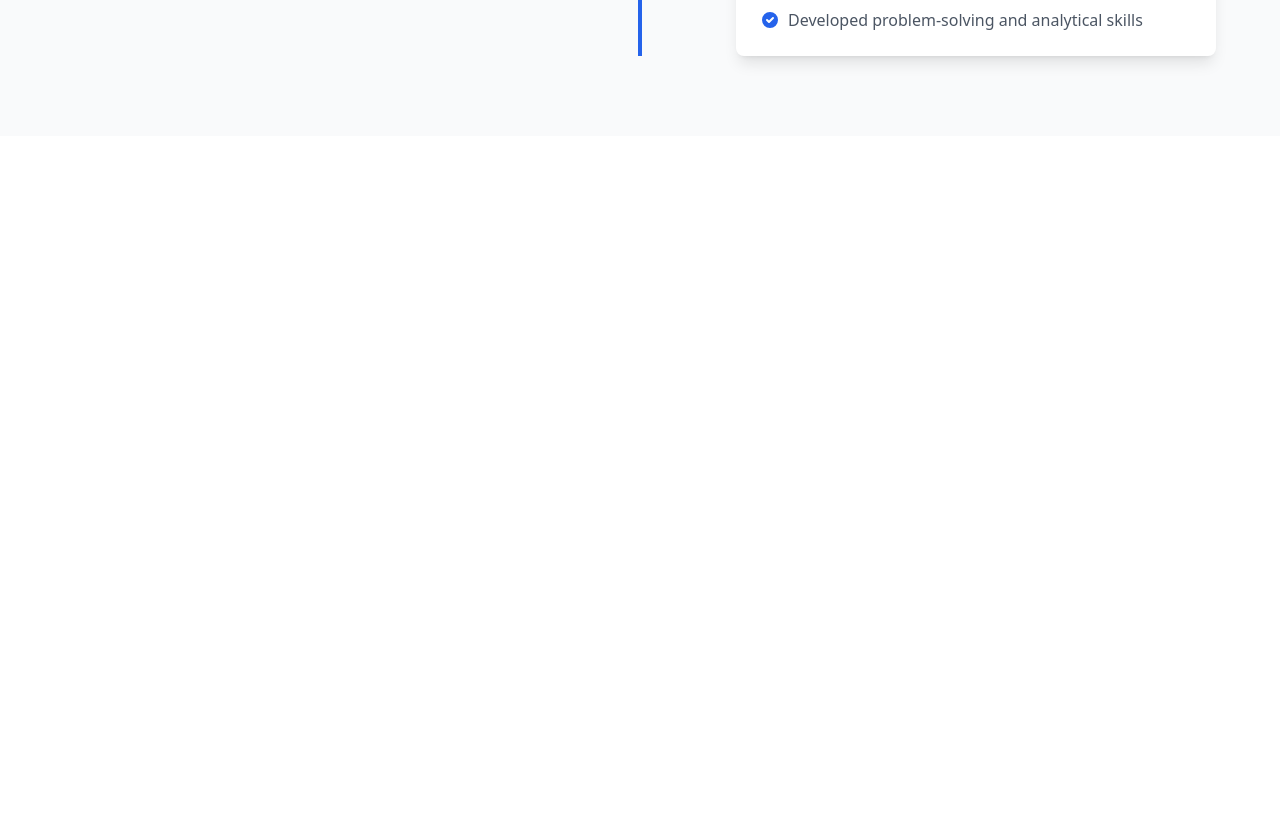
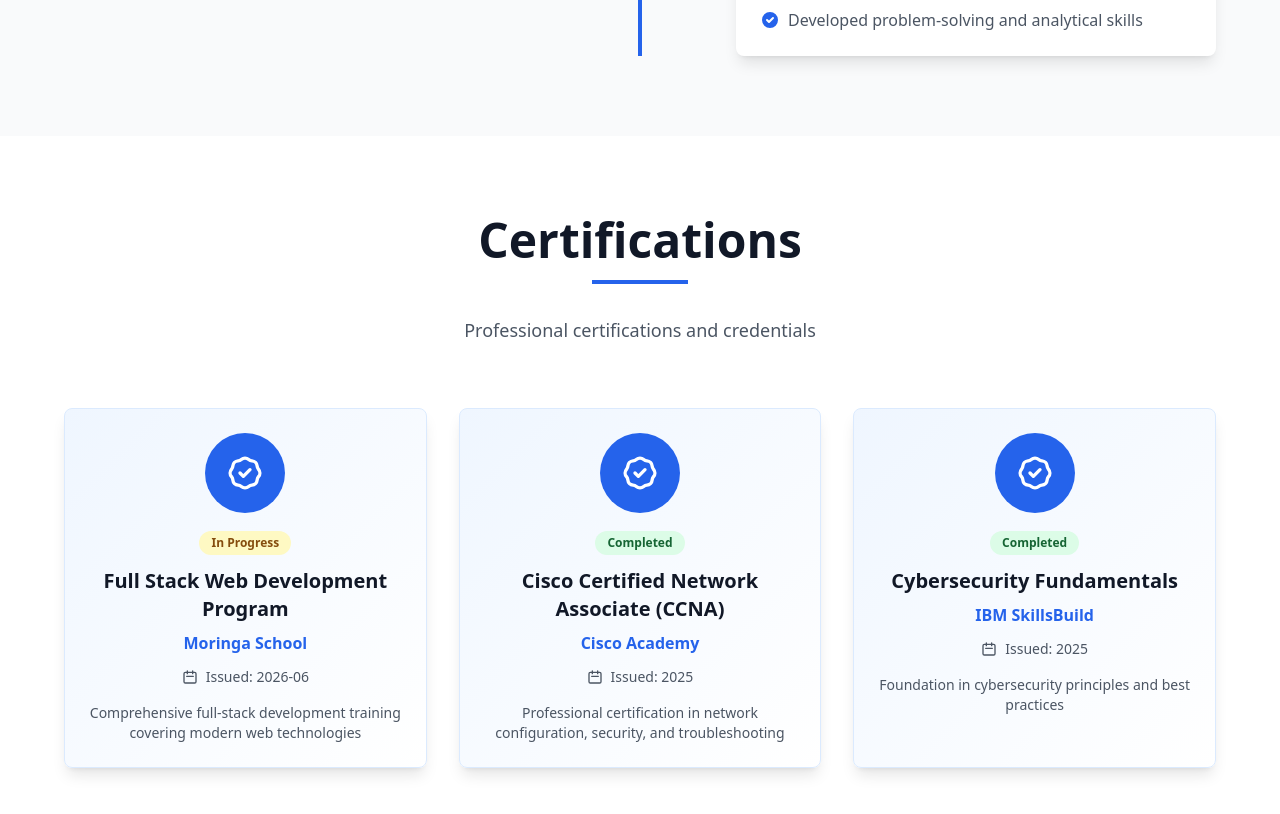
Before and after one commit to Hillary90/portfolio-rt, a React (Vite) app: page / in a window 1280 px wide. Shown: the part 7142-7956 px from the top of the page. Before the commit the page ends 7278 px from the top, so only its background shows below. Built offline with nearby package versions, Linux system fonts and the light colour scheme.

Commit message:
Add Certifications section with badge display

```diff
--- a/src/App.jsx
+++ b/src/App.jsx
@@ -4,6 +4,7 @@ import About from './components/About';
 import Projects from './components/Projects';
 import Skills from './components/Skills';
 import Experience from './components/Experience';
+import Certifications from './components/Certifications';
 
 function App() {
   return (
@@ -15,6 +16,7 @@ function App() {
         <Projects />
         <Skills />
         <Experience />
+        <Certifications />
         {/* Other sections will be added here */}
       </main>
     </div>
--- /dev/null
+++ b/src/components/Certifications.jsx
@@ -0,0 +1,75 @@
+import certificationsData from '../data/certifications.json';
+
+const Certifications = () => {
+  return (
+    <section id="certifications" className="py-20 px-4 sm:px-6 lg:px-8 bg-white dark:bg-gray-900 transition-colors duration-300">
+      <div className="max-w-6xl mx-auto">
+        {/* Section Title */}
+        <div className="text-center mb-16">
+          <h2 className="text-4xl sm:text-5xl font-bold text-gray-900 dark:text-white mb-4">
+            Certifications
+          </h2>
+          <div className="w-24 h-1 bg-blue-600 dark:bg-blue-400 mx-auto mb-8"></div>
+          <p className="text-lg text-gray-600 dark:text-gray-400 max-w-2xl mx-auto">
+            Professional certifications and credentials
+          </p>
+        </div>
+
+        {/* Certifications Grid */}
+        <div className="grid grid-cols-1 md:grid-cols-3 gap-8">
+          {certificationsData.map((cert) => (
+            <div
+              key={cert.id}
+              className="bg-gradient-to-br from-blue-50 to-white dark:from-gray-800 dark:to-gray-900 rounded-lg p-6 shadow-lg hover:shadow-2xl transform hover:-translate-y-2 transition-all duration-300 border border-blue-100 dark:border-gray-700"
+            >
+              {/* Certificate Icon */}
+              <div className="flex justify-center mb-4">
+                <div className="w-20 h-20 bg-blue-600 dark:bg-blue-500 rounded-full flex items-center justify-center">
+                  <svg className="w-10 h-10 text-white" fill="none" stroke="currentColor" viewBox="0 0 24 24">
+                    <path strokeLinecap="round" strokeLinejoin="round" strokeWidth={2} d="M9 12l2 2 4-4M7.835 4.697a3.42 3.42 0 001.946-.806 3.42 3.42 0 014.438 0 3.42 3.42 0 001.946.806 3.42 3.42 0 013.138 3.138 3.42 3.42 0 00.806 1.946 3.42 3.42 0 010 4.438 3.42 3.42 0 00-.806 1.946 3.42 3.42 0 01-3.138 3.138 3.42 3.42 0 00-1.946.806 3.42 3.42 0 01-4.438 0 3.42 3.42 0 00-1.946-.806 3.42 3.42 0 01-3.138-3.138 3.42 3.42 0 00-.806-1.946 3.42 3.42 0 010-4.438 3.42 3.42 0 00.806-1.946 3.42 3.42 0 013.138-3.138z" />
+                  </svg>
+                </div>
+              </div>
+
+              {/* Status Badge */}
+              <div className="text-center mb-3">
+                <span className={`inline-block px-3 py-1 rounded-full text-xs font-semibold ${
+                  cert.status === 'Completed'
+                    ? 'bg-green-100 dark:bg-green-900 text-green-800 dark:text-green-200'
+                    : 'bg-yellow-100 dark:bg-yellow-900 text-yellow-800 dark:text-yellow-200'
+                }`}>
+                  {cert.status}
+                </span>
+              </div>
+
+              {/* Title */}
+              <h3 className="text-xl font-bold text-gray-900 dark:text-white text-center mb-2">
+                {cert.title}
+              </h3>
+
+              {/* Issuer */}
+              <p className="text-blue-600 dark:text-blue-400 font-semibold text-center mb-3">
+                {cert.issuer}
+              </p>
+
+              {/* Issue Date */}
+              <div className="flex items-center justify-center gap-2 text-gray-600 dark:text-gray-400 text-sm mb-4">
+                <svg className="w-4 h-4" fill="none" stroke="currentColor" viewBox="0 0 24 24">
+                  <path strokeLinecap="round" strokeLinejoin="round" strokeWidth={2} d="M8 7V3m8 4V3m-9 8h10M5 21h14a2 2 0 002-2V7a2 2 0 00-2-2H5a2 2 0 00-2 2v12a2 2 0 002 2z" />
+                </svg>
+                <span>Issued: {cert.issueDate}</span>
+              </div>
+
+              {/* Description */}
+              <p className="text-gray-600 dark:text-gray-400 text-sm text-center">
+                {cert.description}
+              </p>
+            </div>
+          ))}
+        </div>
+      </div>
+    </section>
+  );
+};
+
+export default Certifications;
```
